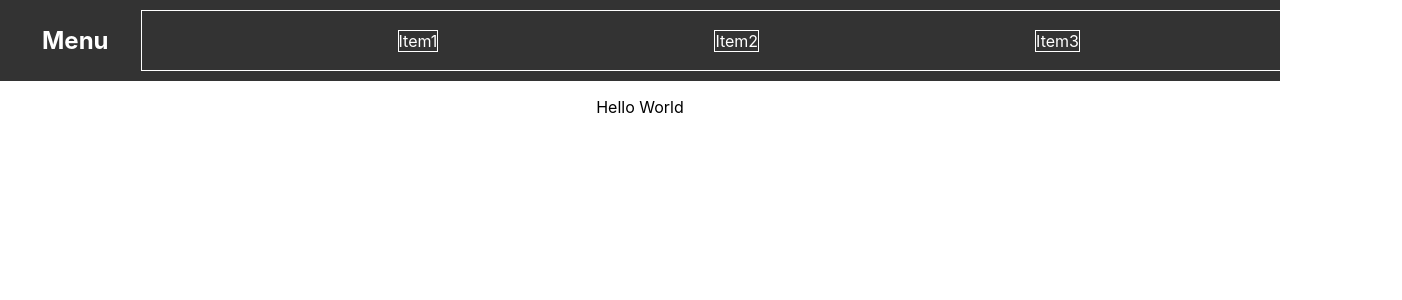
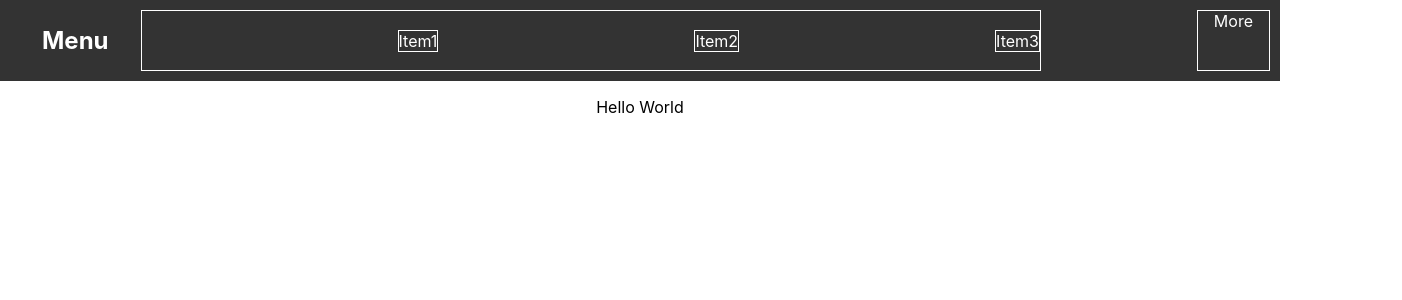
Before and after one commit to KawanJ/Avataar_Assignment, a React (Create React App) app in the folder avataar-app/: page / in a window 1280 px wide. Shown: the top 300 px of the page, 1402 px wide, since content can reach past the window. Built offline with nearby package versions, Linux system fonts and the light colour scheme.

Commit message:
Navbar Updates
-  Added todo to keep track of pending features and bugs

```diff
--- a/avataar-app/src/Components/Navbar.css
+++ b/avataar-app/src/Components/Navbar.css
@@ -15,7 +15,6 @@
 
 .links {
   display: flex;
-  gap: 20px;
   align-items: center;
   margin-right: auto;
   border: 1px solid #fff;
@@ -27,3 +26,12 @@
   margin-left: 256px;
   border: 1px solid #fff;
 }
+
+.more {
+  color: #fff;
+  text-decoration: none;
+  margin-left: auto; /* Pushes the "more" option to the right */
+  padding: 0 16px;
+  border: 1px solid #fff;
+  cursor: pointer;
+}
--- a/avataar-app/src/Components/Navbar.js
+++ b/avataar-app/src/Components/Navbar.js
@@ -1,17 +1,76 @@
-import './Navbar.css'
+import React, { useEffect, useState, useCallback } from 'react';
+import './Navbar.css';
+
 
 const Navbar = () => {
+  const [links, setLinks] = useState([
+    { text: 'Item1', href: 'https://www.google.com' },
+    { text: 'Item2', href: 'https://www.google.com' },
+    { text: 'Item3', href: 'https://www.google.com' },
+    { text: 'Item4', href: 'https://www.google.com' },
+  ]);
+
+  const [moreLinks, setMoreLinks] = useState([]);
+
+  const updateRightmostPosition = useCallback(() => {
+    //const navbarElement = document.querySelector('.navbar');
+    const linksElement = document.querySelector('.links');
+    const moreElement = document.querySelector('.more');
+
+    // Check if there is enough space to move an item from moreLinks to links
+    if (moreLinks.length > 0) {
+      const linkStyles = window.getComputedStyle(linksElement);
+      const moreStyles = window.getComputedStyle(moreElement);
+      console.log(parseFloat(linkStyles.getPropertyValue('margin-right')) + parseFloat(moreStyles.getPropertyValue('margin-left')));
+      if(parseFloat(linkStyles.getPropertyValue('margin-right')) + parseFloat(moreStyles.getPropertyValue('margin-left')) >= 295) {
+        const newMoreLinks = [...moreLinks];
+        const movedLink = newMoreLinks.shift(); // Remove the first link from moreLinks
+
+        setLinks((prevLinks) => [...prevLinks, movedLink]);
+        setMoreLinks(newMoreLinks);
+      }
+    }
+
+    // Check if navbar size is less than links size and move last link to moreLinks
+    if (window.innerWidth < linksElement.getBoundingClientRect().right) {
+      const newLinks = links.slice(0, -1);
+      const lastLink = links[links.length - 1];
+
+      setLinks(newLinks);
+      setMoreLinks((prevMoreLinks) => [...prevMoreLinks, lastLink]);
+    }
+  }, [links, moreLinks]);
+
+  useEffect(() => {
+    // Add event listener for window resize
+    window.addEventListener('resize', updateRightmostPosition);
+
+    updateRightmostPosition();
+
+    // Clean up the event listener on component unmount
+    return () => {
+      window.removeEventListener('resize', updateRightmostPosition);
+    };
+  }, [updateRightmostPosition]);
+
   return (
-		<div className="navbar">
-			<h1 className="title"> Menu </h1>
-			<div className="links">
-				<a className="item" href="https://www.google.com"> Item1 </a>
-        <a className="item" href="https://www.google.com"> Item2 </a>
-        <a className="item" href="https://www.google.com"> Item3 </a>
-        <a className="item" href="https://www.google.com"> Item4 </a>
-			</div>
-		</div>
+    <div className="navbar">
+      <h1 className="title"> Menu </h1>
+      <div className="links">
+        {links.map((link, index) => (
+          <a key={index} className="item" href={link.href}>
+            {link.text}
+          </a>
+        ))}
+      </div>
+      {moreLinks.length > 0 && (
+          <div className="more">
+            More
+            {/* Dropdown or other UI element for moreLinks */}
+          </div>
+        )}
+    </div>
   );
-}
+};
 
 export default Navbar;
```
Also changed, not shown: 1 other file (tests, documents, lock files or other folders).
